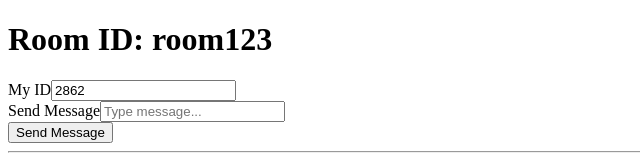
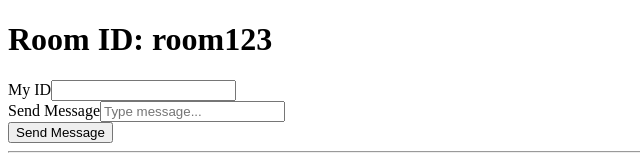
Before and after one commit to Hymanshu-jha/webrtc, a React (Vite) app in the folder frontend/: page / in a window 1280 px wide. Shown: the top 159 px of the page, without its empty margins (0-640 px from the left). Built offline with nearby package versions, Linux system fonts and the light colour scheme; no server answers.

Commit message:
websocket implementation

```diff
--- a/frontend/src/App.jsx
+++ b/frontend/src/App.jsx
@@ -6,9 +6,7 @@ function App() {
   const roomId = 'room123';
   const socketRef = useRef(null);
 
-  const [myId] = useState(() =>
-    Math.floor(Math.random() * 10000).toString().padStart(4, '0')
-  );
+  const [myId, setMyId] = useState(null);
 
   const [remoteId, setRemoteId] = useState(null);
   const [messageInput, setMessageInput] = useState('');
@@ -109,7 +107,7 @@ function App() {
           <input
             type="text"
             value={myId}
-            readOnly
+            onChange={(e) => {setMyId(e.target.value)}}
             className="mt-1 w-full border rounded px-3 py-2 text-gray-700 bg-gray-100"
           />
         </div>
```
